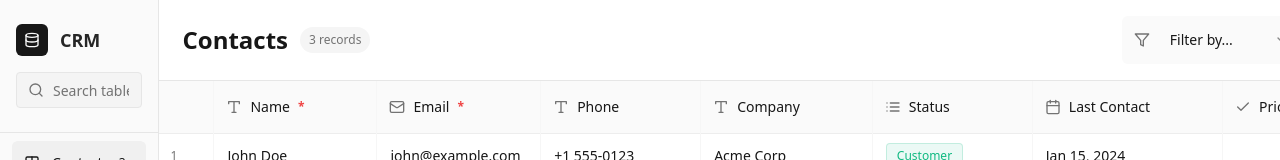
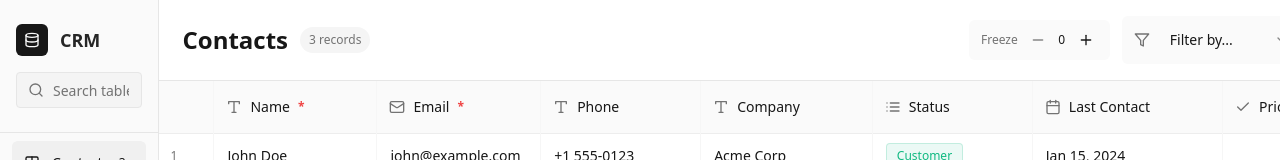
Before and after one commit to MrinalParasar/smart-table-crm, a React (Vite) app: page / in a window 1280 px wide. Shown: the top 160 px of the page. Built offline with nearby package versions, Linux system fonts and the light colour scheme.

Commit message:
feat: Add frozen column adjuster
Add functionality to adjust the number of frozen columns in the CRM.

```diff
--- a/src/components/DataTable.tsx
+++ b/src/components/DataTable.tsx
@@ -17,7 +17,8 @@ import {
   Check,
   List,
   Mail,
-  Link
+  Link,
+  Minus
 } from "lucide-react";
 import {
   DropdownMenu,
@@ -52,6 +53,7 @@ export function DataTable({
   const [editingCell, setEditingCell] = useState<{ recordId: string; fieldId: string } | null>(null);
   const [sortConfig, setSortConfig] = useState<{ fieldId: string; direction: 'asc' | 'desc' } | null>(null);
   const [filterConfig, setFilterConfig] = useState<{ fieldId: string; value: string }>({ fieldId: '', value: '' });
+  const [frozenColumns, setFrozenColumns] = useState<number>(0);
 
   const fieldIcons = {
     text: Type,
@@ -122,6 +124,32 @@ export function DataTable({
         </div>
 
         <div className="flex items-center gap-3">
+          {/* Frozen Columns Adjuster */}
+          <div className="flex items-center gap-2 bg-muted/50 rounded-lg px-3 py-2">
+            <span className="text-xs text-muted-foreground font-medium">Freeze</span>
+            <div className="flex items-center gap-1">
+              <Button
+                variant="ghost"
+                size="sm"
+                className="h-6 w-6 p-0 hover:bg-muted/80 rounded-md"
+                onClick={() => setFrozenColumns(Math.max(0, frozenColumns - 1))}
+                disabled={frozenColumns === 0}
+              >
+                <Minus className="h-3 w-3" />
+              </Button>
+              <span className="text-xs font-medium text-foreground min-w-[1rem] text-center">{frozenColumns}</span>
+              <Button
+                variant="ghost"
+                size="sm"
+                className="h-6 w-6 p-0 hover:bg-muted/80 rounded-md"
+                onClick={() => setFrozenColumns(Math.min(table.fields.length, frozenColumns + 1))}
+                disabled={frozenColumns >= table.fields.length}
+              >
+                <Plus className="h-3 w-3" />
+              </Button>
+            </div>
+          </div>
+
           <div className="flex items-center gap-2 bg-muted/50 rounded-lg px-3 py-2">
             <Filter className="h-4 w-4 text-muted-foreground" />
             <Select value={filterConfig.fieldId} onValueChange={(value) => setFilterConfig(prev => ({ ...prev, fieldId: value }))}>
@@ -156,15 +184,21 @@ export function DataTable({
         <table className="w-full">
           <thead className="bg-table-header sticky top-0 z-10 border-b border-table-border">
             <tr>
-              <th className="w-14 px-3 py-3 border-r border-table-border/50"></th>
-              {table.fields.map((field) => {
+              <th className="w-14 px-3 py-3 border-r border-table-border/50 sticky left-0 bg-table-header z-20"></th>
+              {table.fields.map((field, fieldIndex) => {
                 const IconComponent = fieldIcons[field.type];
                 const isSorted = sortConfig?.fieldId === field.id;
+                const isFrozen = fieldIndex < frozenColumns;
+                const leftOffset = isFrozen ? 56 + (fieldIndex * 160) : 'auto'; // 56px for row number column + 160px per frozen column
 
                 return (
                   <th
                     key={field.id}
-                    className="min-w-40 px-3 py-3 text-left border-r border-table-border/50 last:border-r-0"
+                    className={cn(
+                      "min-w-40 px-3 py-3 text-left border-r border-table-border/50 last:border-r-0",
+                      isFrozen && "sticky bg-table-header z-10"
+                    )}
+                    style={isFrozen ? { left: `${leftOffset}px` } : undefined}
                   >
                     <div className="flex items-center justify-between group">
                       <div className="flex items-center gap-2">
@@ -260,7 +294,7 @@ export function DataTable({
                 key={record.id}
                 className="hover:bg-table-hover border-b border-table-border/30 group transition-colors duration-150"
               >
-                <td className="px-3 py-2 border-r border-table-border/50 text-center">
+                <td className="px-3 py-2 border-r border-table-border/50 text-center sticky left-0 bg-background z-10">
                   <div className="flex items-center justify-between">
                     <span className="text-xs text-muted-foreground font-medium">{index + 1}</span>
                     <Button
@@ -274,10 +308,18 @@ export function DataTable({
                   </div>
                 </td>
 
-                {table.fields.map((field) => (
+                {table.fields.map((field, fieldIndex) => {
+                  const isFrozen = fieldIndex < frozenColumns;
+                  const leftOffset = isFrozen ? 56 + (fieldIndex * 160) : 'auto';
+
+                   return (
                      <td
                        key={field.id}
-                    className="border-r border-table-border/50 last:border-r-0"
+                       className={cn(
+                         "border-r border-table-border/50 last:border-r-0",
+                         isFrozen && "sticky bg-background z-10"
+                       )}
+                       style={isFrozen ? { left: `${leftOffset}px` } : undefined}
                      >
                        <EditableCell
                          field={field}
@@ -288,7 +330,8 @@ export function DataTable({
                          onStopEdit={() => setEditingCell(null)}
                        />
                      </td>
-                ))}
+                   );
+                 })}
 
                 <td className="px-3 py-2"></td>
               </tr>
```
Lines whose indentation alone changed are shown as unchanged.
